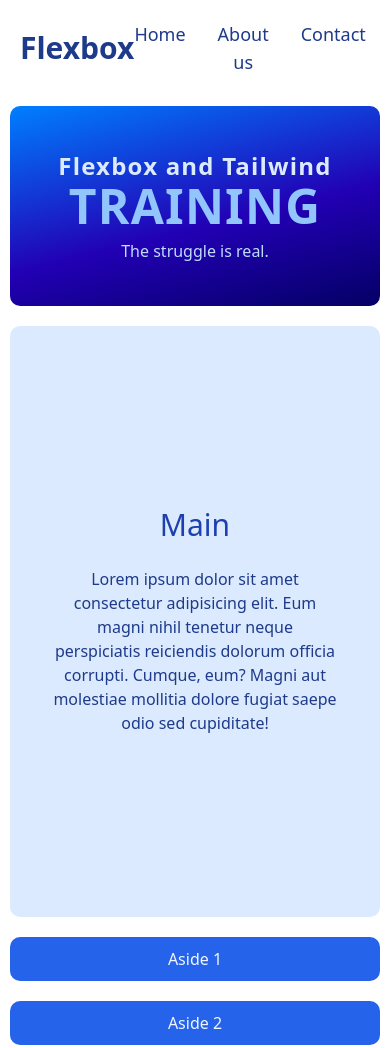
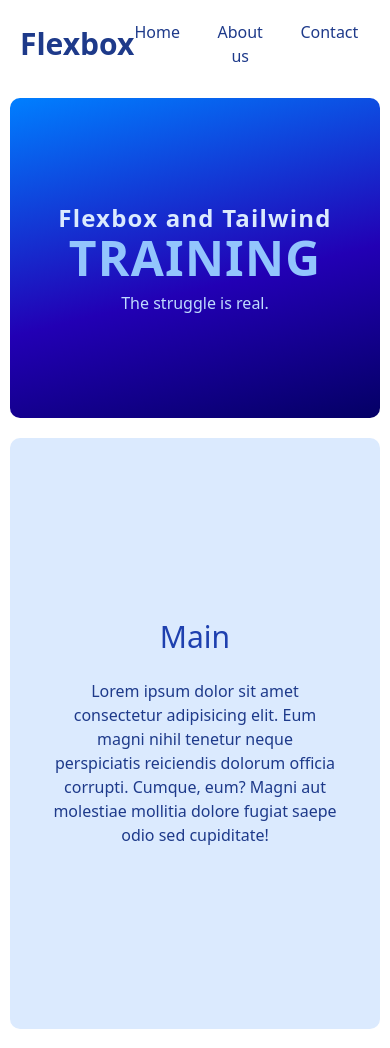
Before and after one commit to williamwestergard/flex-box-training, a plain HTML site: page index.html in a window 390 px wide. Shown: the top 1048 px of the page. Drawn offline with nearby package versions, Linux system fonts and the light colour scheme.

Commit message:
sida uppdaterad med mer tailwind

```diff
--- a/index.html
+++ b/index.html
@@ -14,7 +14,7 @@
           <a class="text-blue-900" href="#">Flexbox</a>
         </h1>
         <nav>
-          <ul class="text-lg gap-8">
+          <ul class="text-base gap-6 sm:text-lg gap-8">
             <li><a class="text-blue-900" href="#">Home</a></li>
             <li><a class="text-blue-900" href="#">About us</a></li>
             <li><a class="text-blue-900" href="#">Contact</a></li>
@@ -22,7 +22,7 @@
         </nav>
       </header>
 
-      <section class="header">
+      <section class="header py-40">
         <h2 class="text-2xl font-bold text-blue-100 tracking-wider">
           Flexbox and Tailwind
           <br />
@@ -42,10 +42,10 @@
       </section>
 
       <aside class="aside aside-1 bg-blue-600">
-        <h3 class="text-blue-50">Aside 1</h3>
+        <h3 class="text-blue-50 text-xl">Aside 1</h3>
       </aside>
       <aside class="aside aside-2 bg-blue-600">
-        <h3 class="text-blue-50">Aside 2</h3>
+        <h3 class="text-blue-50 text-xl">Aside 2</h3>
       </aside>
 
       <footer class="bg-blue-950">
--- a/styles.css
+++ b/styles.css
@@ -11,7 +11,7 @@
     --bg-aside: rgb(133, 133, 133);
   }
   /* Center text in safari and hopefully phone */
-  .header, .aside {
+  .header, .aside, .main-section {
   display: flex;
   flex-direction: column;
   justify-content: center;
@@ -23,6 +23,8 @@
     display: flex;
     flex-direction: row;
     align-items: center;
+    align-content: center;
+    text-align: center;
     justify-content: space-between;
   }
   header h1 a {
@@ -64,7 +66,7 @@
     background-color: var(--bg-header);
     height: 200px;
     background: rgb(4,0,101);
-background: linear-gradient(346deg, rgba(4,0,101,1) 0%, rgba(34,0,180,1) 42%, rgba(0,127,255,1) 100%);
+    background: linear-gradient(346deg, rgba(4,0,101,1) 0%, rgba(34,0,180,1) 42%, rgba(0,127,255,1) 100%);
      }
   .main-section {
     background-color: var(--bg-main);
```
